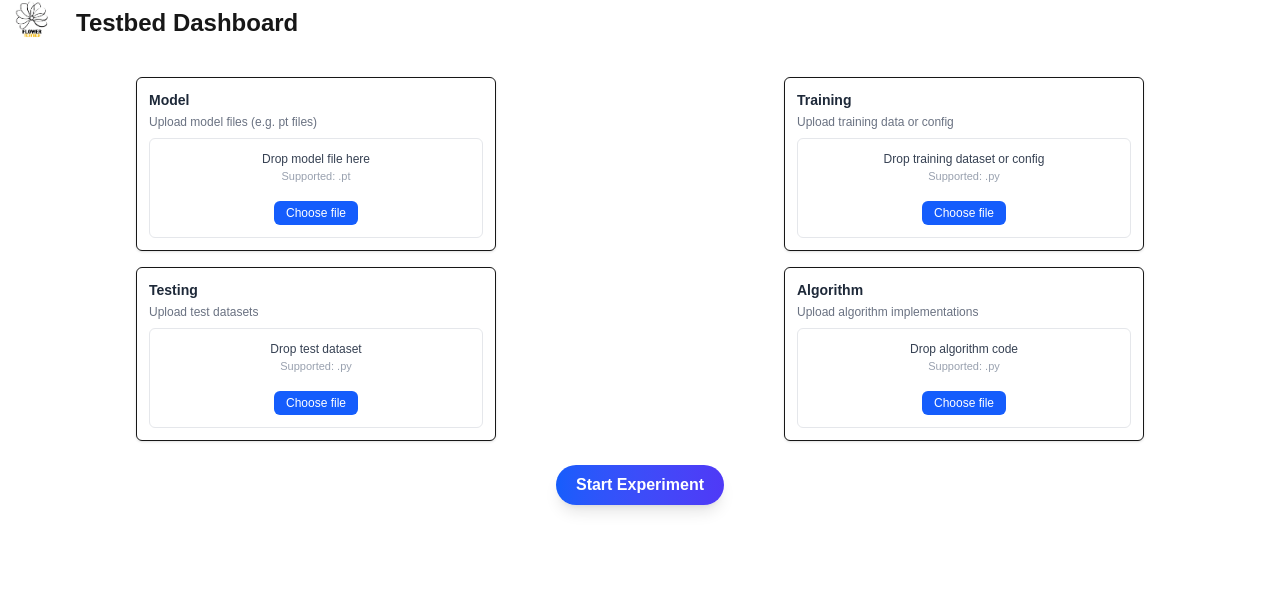
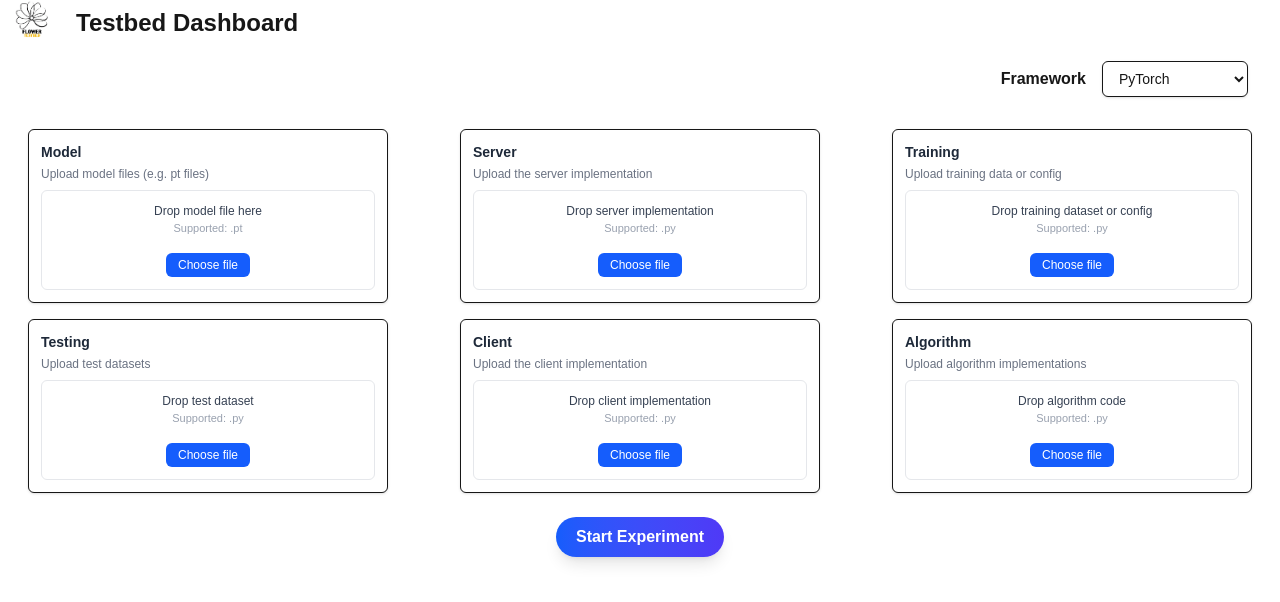
Before and after one commit to phrp720/flower-testbed, a Next.js app: page /testbed/dashboard in a window 1280 px wide. Shown: the top 602 px of the page. Built offline with nearby package versions, Linux system fonts and the light colour scheme.

Commit message:
add framework choice

```diff
--- a/app/testbed/dashboard/page.tsx
+++ b/app/testbed/dashboard/page.tsx
@@ -1,12 +1,15 @@
 "use client";
-import React from "react";
+import React, { useState } from "react";
 import SingleFileUploader from "@/app/components/FileUploader";
 import { FileCard } from "@/app/components/FileCard";
 import Image from 'next/image';
 
 export default function DashboardPage() {
+    const [preset, setPreset] = useState("preset-pytorch");
+
     return (
         <>
+            <div className="flex items-center justify-between">
                 <h1 className="text-2xl font-semibold flex items-center gap-3">
                     <Image
                         src="/flower-testbed-icon.png"
@@ -17,11 +20,41 @@
                     />
                     Testbed Dashboard
                 </h1>
+            </div>
 
-            <div className="mt-8 grid grid-cols-1 gap-4 md:grid-cols-2 items-stretch auto-rows-fr" align={"center"}>
+
+            <div align={"right"} className="mt-4 flex items-center justify-end" style={{ marginRight: "2rem" }}>
+                    <label className="font-bold">Framework</label>
+                    <select
+                        id="preset-select"
+                        value={preset}
+                        onChange={(e) => setPreset(e.target.value)}
+                        aria-label="Select preset"
+                        className="ml-4 rounded-md border px-3 py-2 bg-white text-sm shadow-sm focus:outline-none focus:ring-2 focus:ring-indigo-300"
+                    >
+                        <option value="preset-pytorch">PyTorch</option>
+                        <option value="preset-tensorflow">TensorFlow</option>
+                        <option value="preset-sklearn">sklearn</option>
+                        <option value="preset-huggingface">Hugging Face</option>
+                        <option value="preset-jax">JAX</option>
+                        <option value="preset-mlx">MLX</option>
+                        <option value="preset-numpy">NumPy</option>
+                        <option value="preset-xgboost">XGBoost</option>
+                        <option value="preset-flowertune">FlowerTune</option>
+                        <option value="preset-flower-baseline">Flower Baseline</option>
+                    </select>
+                </div>
+
+            <div align={"center"} className="mt-8 grid grid-cols-1 gap-4 md:grid-cols-3 items-stretch auto-rows-fr">
                 <div>
                     <FileCard title="Model" subtitle="Upload model files (e.g. pt files)">
                         <SingleFileUploader id="model-uploader" accept=".pt" hint="Drop model file here" />
+                    </FileCard>
+                </div>
+
+                <div className="h-full">
+                    <FileCard title="Server" subtitle="Upload the server implementation">
+                        <SingleFileUploader id="server-uploader" accept=".py" hint="Drop server implementation" />
                     </FileCard>
                 </div>
 
@@ -38,12 +71,17 @@
                 </div>
 
                 <div className="h-full">
+                    <FileCard title="Client" subtitle="Upload the client implementation">
+                        <SingleFileUploader id="algorithm-uploader" accept=".py" hint="Drop client implementation" />
+                    </FileCard>
+                </div>
+
+                <div className="h-full">
                     <FileCard title="Algorithm" subtitle="Upload algorithm implementations">
                         <SingleFileUploader id="algorithm-uploader" accept=".py" hint="Drop algorithm code" />
                     </FileCard>
                 </div>
             </div>
-
 
             <div className="flex justify-center mt-6">
                 <button
@@ -55,7 +93,6 @@
                     Start Experiment
                 </button>
             </div>
-
         </>
     );
 }
```
Lines whose indentation alone changed are shown as unchanged.
